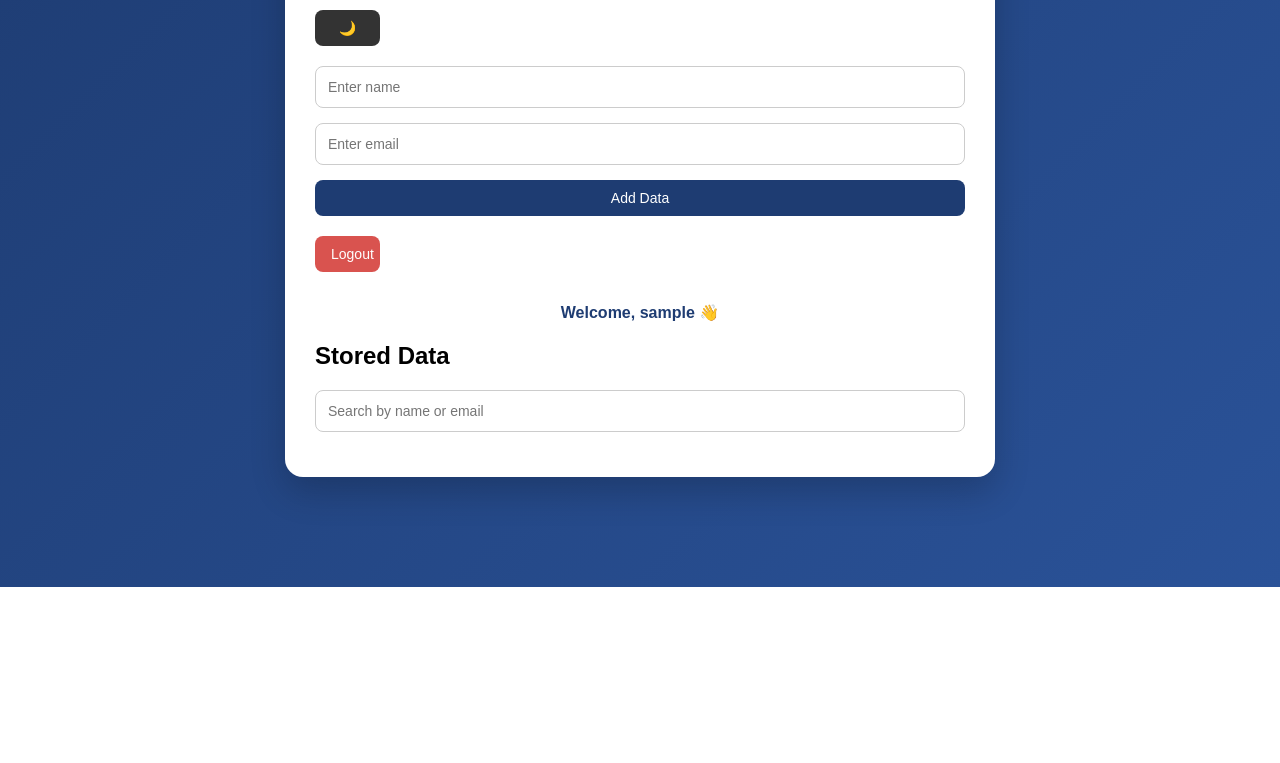
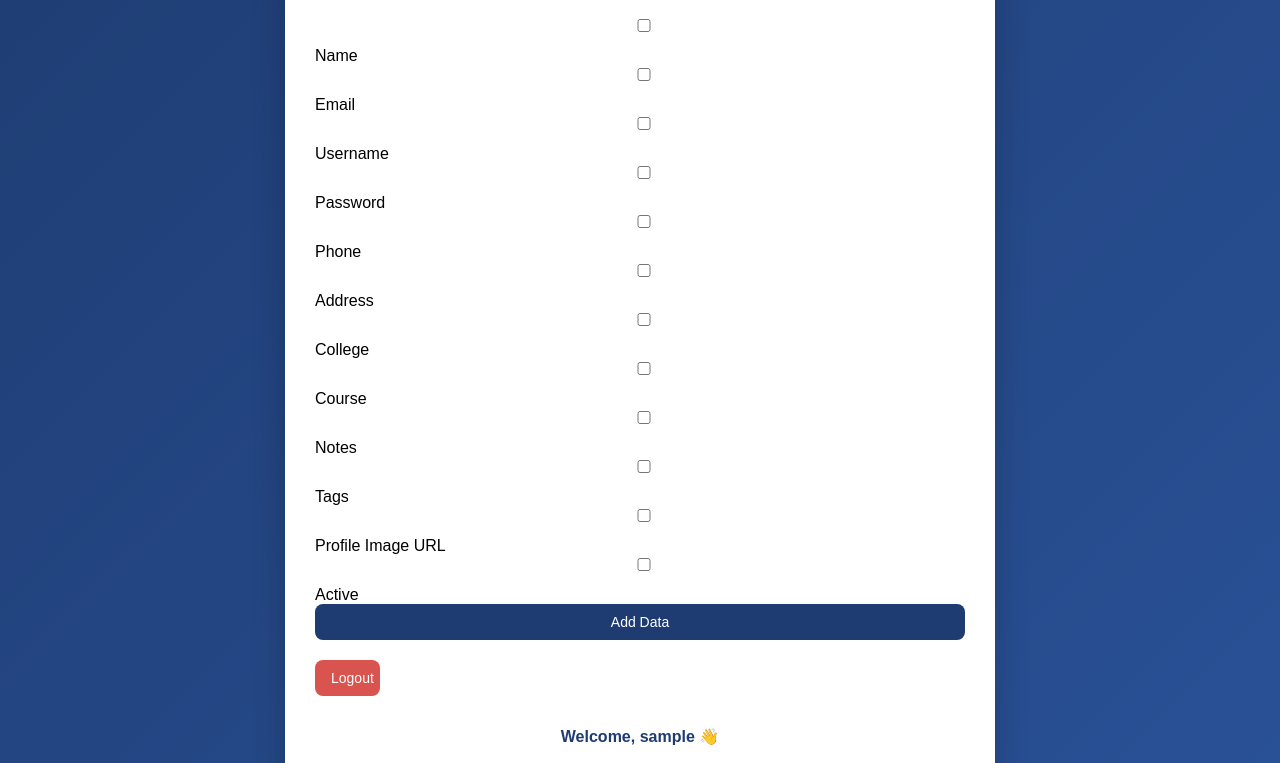
Before and after one commit to Arjunuk1/json_database_manager, a website: page public/index.html in a window 1280 px wide. Shown: the part 213-976 px from the top of the page. Before the commit the page ends 800 px from the top, so only its background shows below. Drawn offline with Linux system fonts and the light colour scheme; no server answers; sample sign-in values are in the browser's storage.

```diff
--- a/public/index.html
+++ b/public/index.html
@@ -12,8 +12,24 @@
         <h1>JSON Database Manager</h1>
         <button id="themeToggle">🌙</button>
 
-        <input type="text" id="nameInput" placeholder="Enter name">
-        <input type="email" id="emailInput" placeholder="Enter email">
+        <<h3>Select Fields</h3>
+
+    <div class="field-options">
+    <label><input type="checkbox" value="name"> Name</label>
+    <label><input type="checkbox" value="email"> Email</label>
+    <label><input type="checkbox" value="username"> Username</label>
+    <label><input type="checkbox" value="password"> Password</label>
+    <label><input type="checkbox" value="phone"> Phone</label>
+    <label><input type="checkbox" value="address"> Address</label>
+    <label><input type="checkbox" value="college"> College</label>
+    <label><input type="checkbox" value="course"> Course</label>
+    <label><input type="checkbox" value="notes"> Notes</label>
+    <label><input type="checkbox" value="tags"> Tags</label>
+    <label><input type="checkbox" value="profileImage"> Profile Image URL</label>
+    <label><input type="checkbox" value="isActive"> Active</label>
+</div>
+
+<div id="dynamicFields"></div>
         <button onclick="addData()">Add Data</button>
 
         <button id="logoutBtn">Logout</button>
@@ -24,8 +40,7 @@
         type="text"
         id="searchInput"
         placeholder="Search by name or email"
-        onkeyup="loadData()"
-        >
+        onkeyup="loadData()">
 
         <div id="dataList"></div>
     </div>
```
